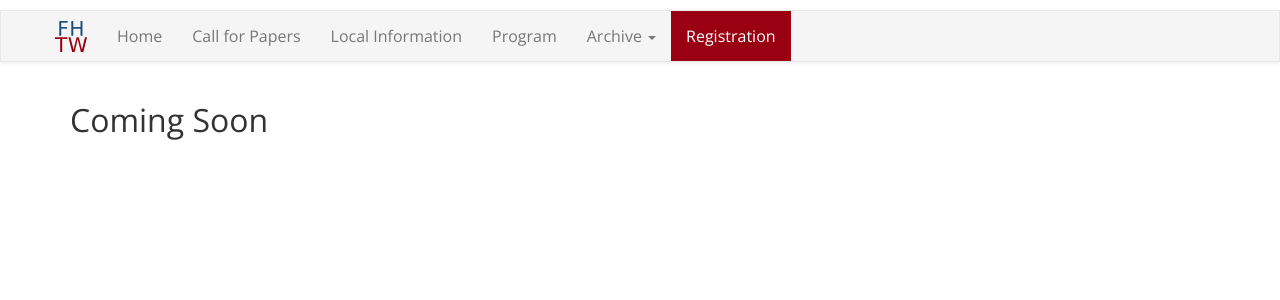
After one commit to byu-fht/fhtw-old, a Flask app: template templates/archive/coming.html in a window 1280 px wide. The commit adds this page. Shown: the top 300 px of the page. Run offline with Flask 2, Linux system fonts and the light colour scheme; the template is opened without the code that fills it, so the values that code supplies are empty; some libraries are stand-ins or nearby versions.

Commit message:
Added coming soon, htaccess, build instructions

```diff
--- /dev/null
+++ b/templates/archive/coming.html
@@ -0,0 +1,13 @@
+{% extends "base.html" %}
+
+{% block page %}
+
+<div class="container">
+  <div class="row-fluid">
+    <div class="span12">
+      <h1 class="title">Coming Soon</h1>
+    </div>
+  </div>
+</div>
+
+{% endblock %}
--- a/templates/base.html
+++ b/templates/base.html
@@ -37,6 +37,7 @@
 		<li><a href={{url_for("show",directory="archive",page="2011")}}>2011</a></li>
 		<li><a href={{url_for("show",directory="archive",page="2010")}}>2010</a></li>
 		<li><a href={{url_for("show",directory="archive",page="2009")}}>2009</a></li>
+		<li><a href={{url_for("show",directory="archive",page="coming")}}>More Soon</a></li>
 	      </ul>
 	    </li>
 	    <li id="menu-registration"><a href="https://cereg.byu.edu/o2/index.cfm?event=public.login&redirect=/o2/index.cfm?event=reg.init&product_id=10078461">Registration</a></li>
```
Also changed, not shown: README.md, 1 other file.
